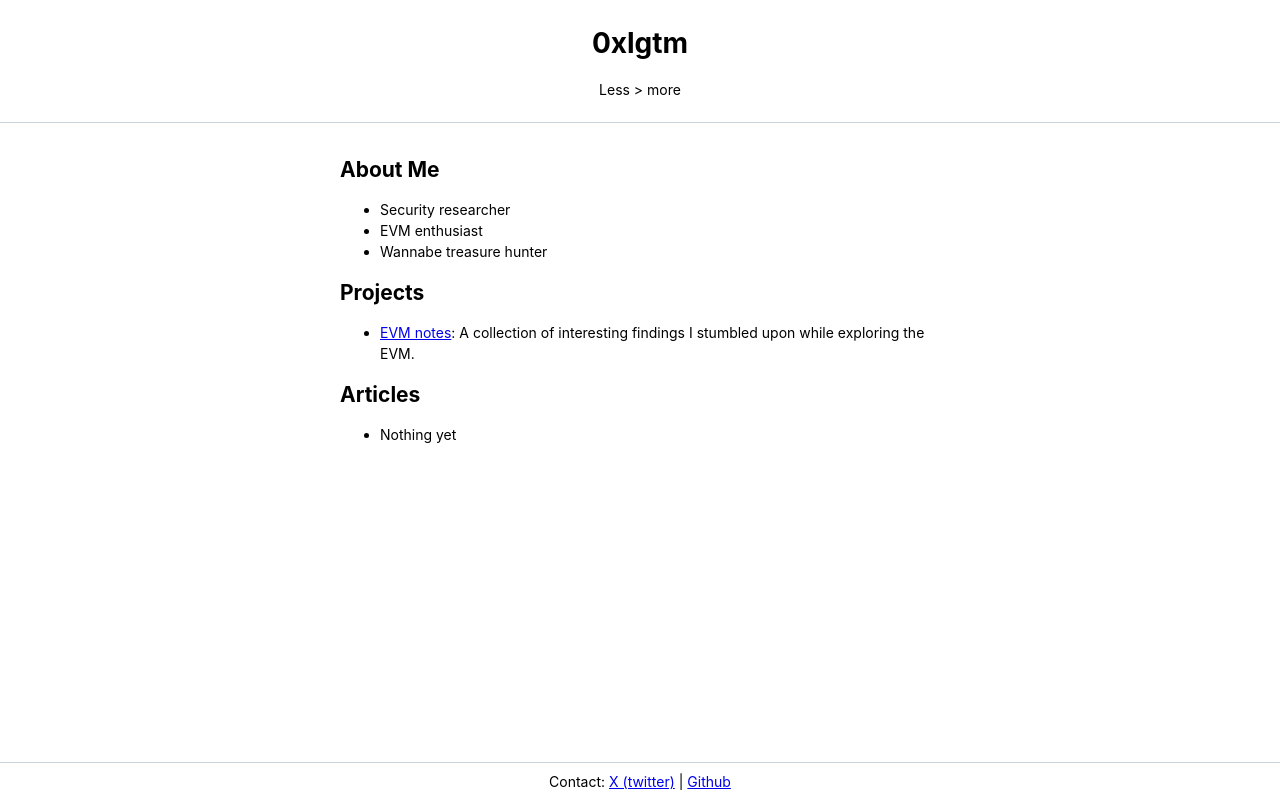
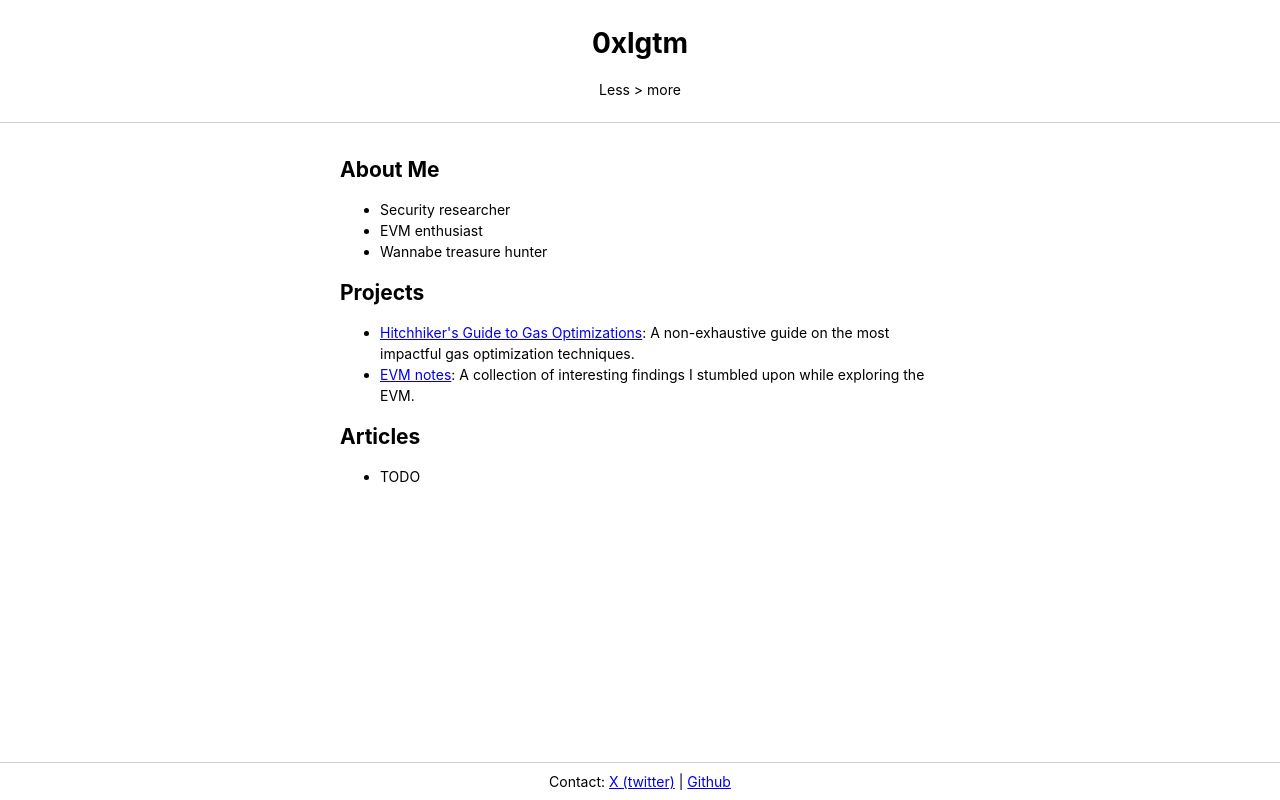
Before and after one commit to 0xlgtm/0xlgtm.com, an Eleventy site: page index.html in a window 1280 px wide. Built offline with nearby package versions, Linux system fonts and the light colour scheme; Eleventy itself is replaced by a stand-in of ours; files that its build step writes are made by us from their sources.

Commit message:
added new project

```diff
--- a/index.html
+++ b/index.html
@@ -25,11 +25,12 @@
             </ul>
             <h2>Projects</h2>
             <ul>
+                <li><a href="https://github.com/0xlgtm/Hitchhikers-Guide-to-Gas-Optimizations">Hitchhiker's Guide to Gas Optimizations</a>: A non-exhaustive guide on the most impactful gas optimization techniques.</li>
                 <li><a href="https://github.com/0xlgtm/evm-notes">EVM notes</a>: A collection of interesting findings I stumbled upon while exploring the EVM.</li>
             </ul>
             <h2>Articles</h2>
             <ul>
-                <li>Nothing yet</li>
+                <li>TODO</li>
             </ul>
         </div>
         <div class="footer">
```
